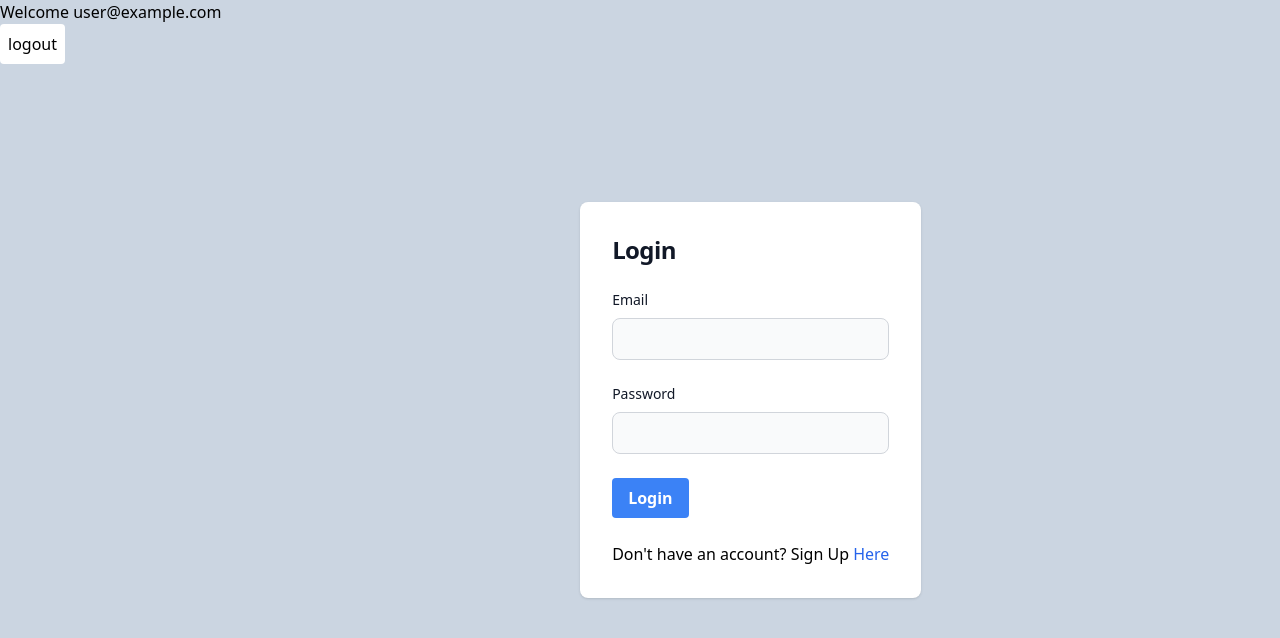
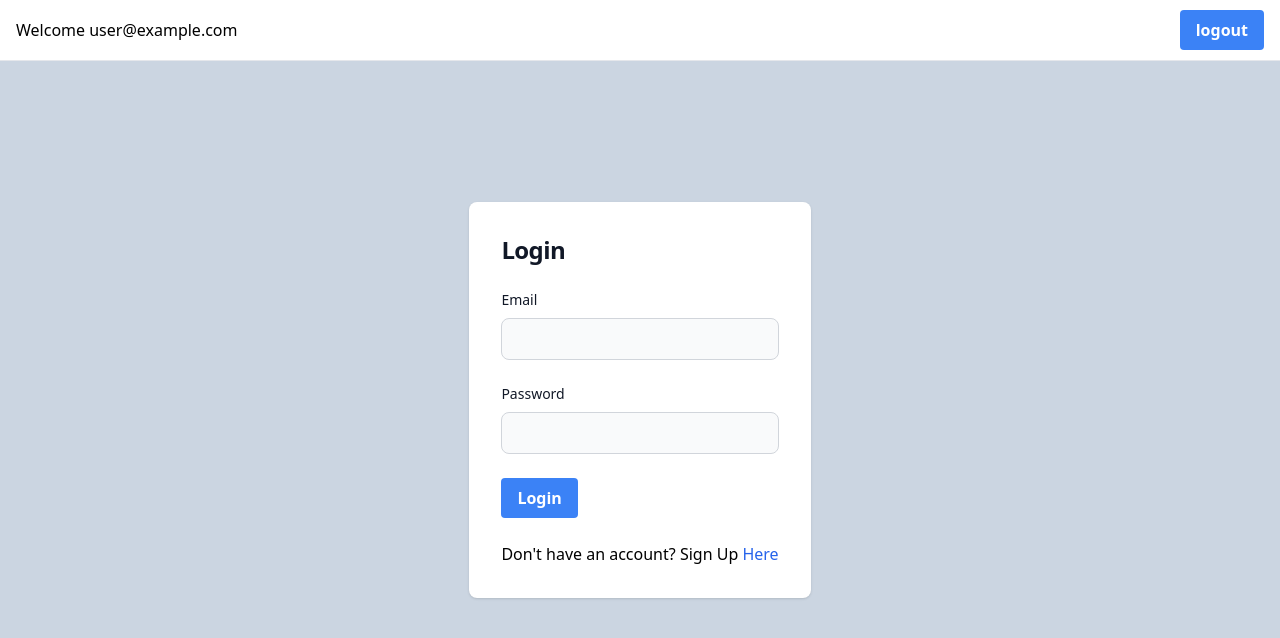
Before and after one commit to dger804/prueba-tecnica-o, a React (Create React App) app: page /login in a window 1280 px wide. Shown: the top 638 px of the page. Built offline with nearby package versions, Linux system fonts and the light colour scheme; no server answers; sample sign-in values are in the browser's storage.

Commit message:
Adding styles to dashboard

```diff
--- a/src/components/Dashboard.js
+++ b/src/components/Dashboard.js
@@ -20,7 +20,7 @@ export const Dashboard = () =>{
   if(isLoading) return <h1>Loading...</h1>
 
   return (
-    <div>
+    <div className="flex flex-col items-center px-6 pt-12 mx-auto md:h-screen lg:py-0">
       <h2>Dashboard</h2>
 
       { popular.map(movie => {
--- a/src/components/NavBar.js
+++ b/src/components/NavBar.js
@@ -10,16 +10,18 @@ export const NavBar = () => {
   }
 
   return(
-  <nav>
+  <nav className="bg-white px-2 sm:px-4 py-2.5 dark:bg-gray-900 fixed w-full z-20 top-0 left-0 border-b border-gray-200 dark:border-gray-600">
     {
       user && (
         <>
-        <div className="mb-2 sm:mb-0">
-          <h1>Welcome {user.email}</h1>
-        </div>
-        <div>
-          <button className="bg-white p-2 rounded" onClick={handleLogout}>logout</button>
-        </div>
+         <div className="container flex flex-wrap items-center justify-between mx-auto">
+            <div>
+              <h1>Welcome {user.email}</h1>
+            </div>
+            <div>
+              <button className="bg-blue-500 hover:bg-blue-700 text-white font-bold py-2 px-4 rounded" onClick={handleLogout}>logout</button>
+            </div>
+         </div>
         </>
       )
     }
```
